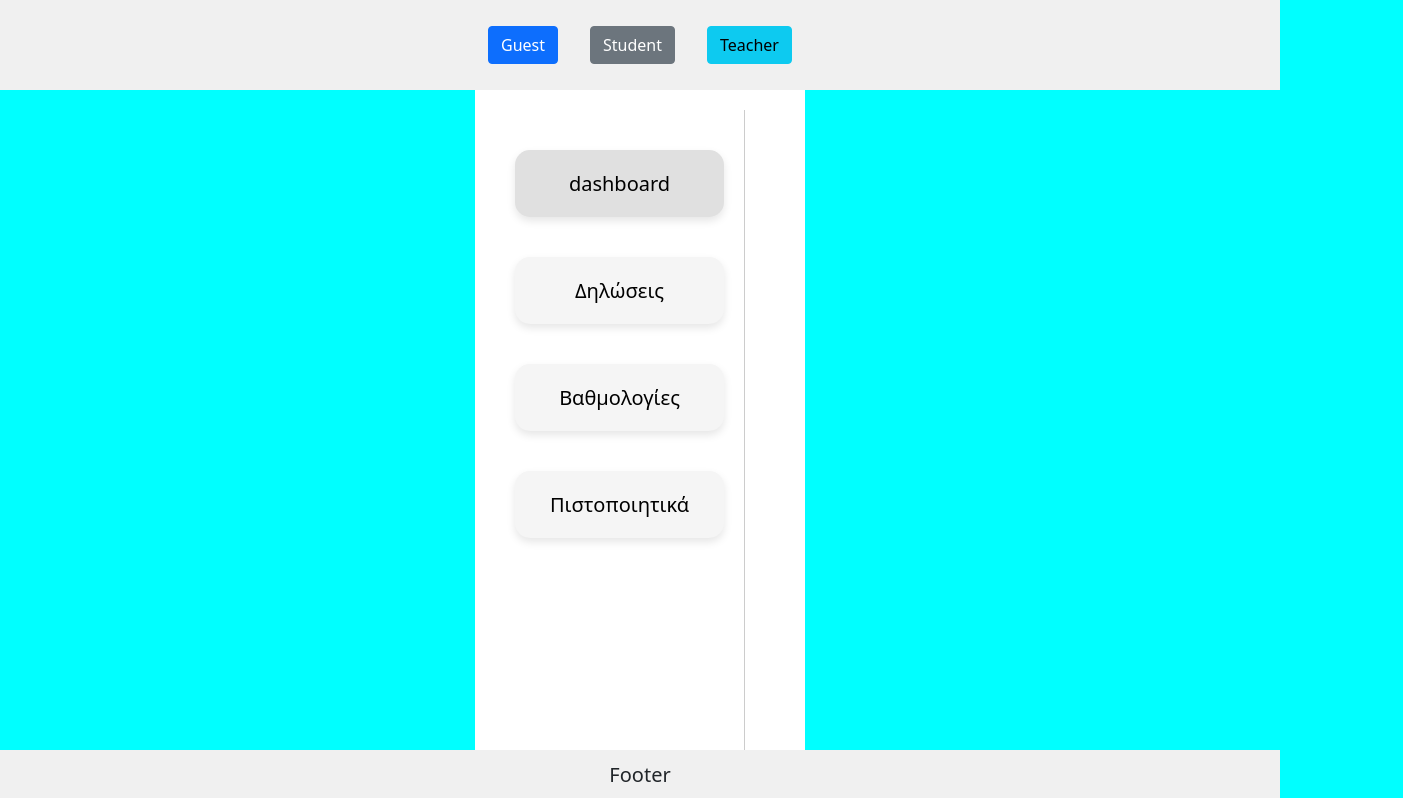
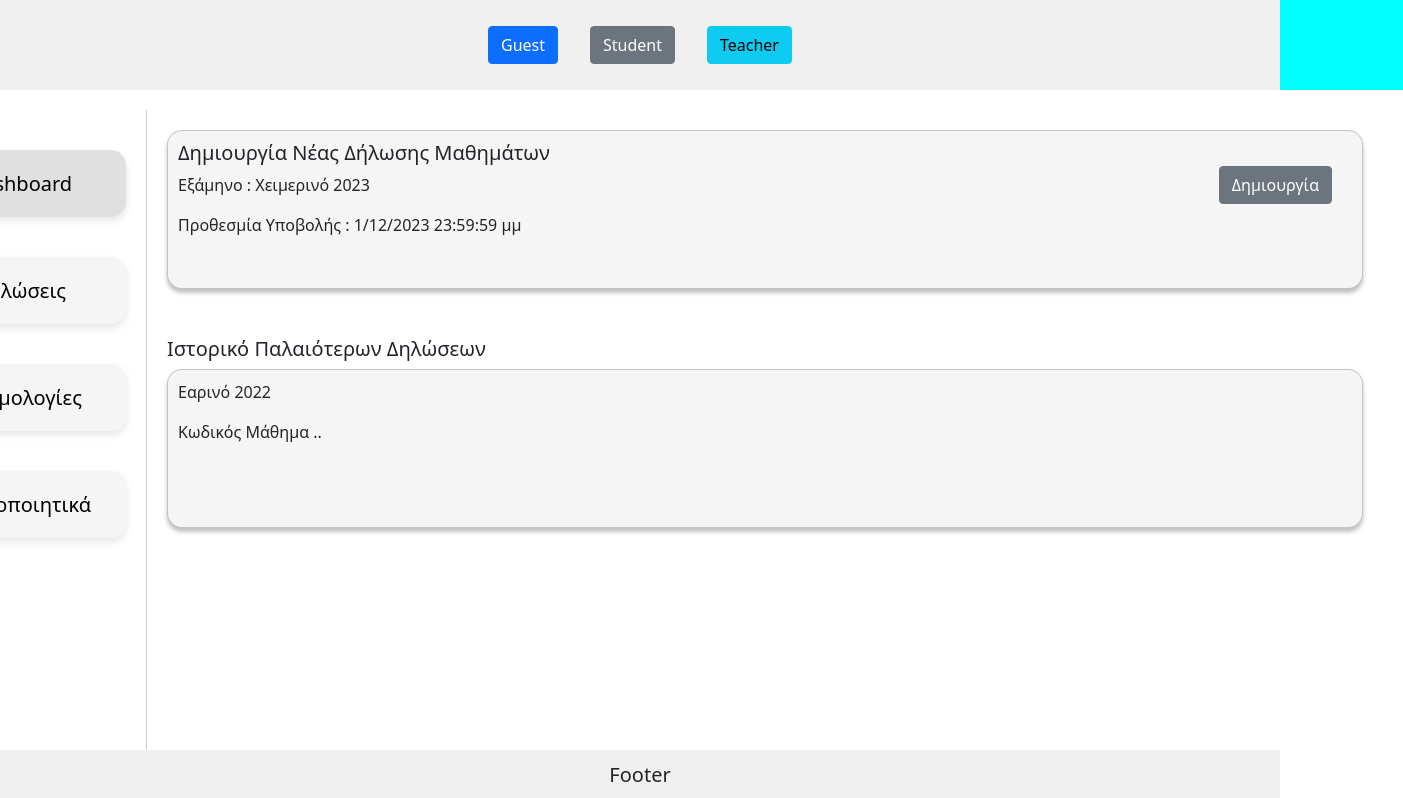
Before and after one commit to kostasalex/My_Studies-Redesign, a React (Vite) app in the folder client/: page /student/registration in a window 1280 px wide. Shown: the top 798 px of the page, 1403 px wide, since content can reach past the window. Built offline with nearby package versions, Linux system fonts and the light colour scheme.

Commit message:
feat(student): add registration page

```diff
--- a/client/src/components/UserSpecific/student/Student.jsx
+++ b/client/src/components/UserSpecific/student/Student.jsx
@@ -6,6 +6,7 @@
 import Home from "./home/Home"
 
 import styles from './Student.module.css';
+import Registration from './registration/Registration';
 
 
 export default function Student() {
@@ -20,7 +21,7 @@
   return (
     <div style={{ display: 'flex' }}>
       <Dashboard>
-      {['dashboard', 'declarations', 'grades', 'certificates'].map((path, index) => (
+      {['dashboard', 'registration', 'grades', 'certificates'].map((path, index) => (
           <button
             key={path}
             className={selected === path ? styles.selectedButton : ''}
@@ -34,7 +35,7 @@
         <Routes>
           <Route path="/" element={<Navigate replace to="dashboard" />} />
           <Route path="dashboard" element={<Home />} />
-          <Route path="declarations" element={<div>Δηλώσεις</div>} />
+          <Route path="registration" element={<Registration/>} />
           <Route path="grades" element={<div>Βαθμολογίες</div>} />
           <Route path="certificates" element={<div>Πιστοποιητικά</div>} />
           <Route path="profile" element={<div>Προφίλ</div>} />
--- /dev/null
+++ b/client/src/components/UserSpecific/student/registration/NewRegistration.jsx
@@ -0,0 +1,20 @@
+
+import styles from "./NewRegistration.module.css"
+
+const NewRegistration = () => {
+  return (
+    <div className={styles['new-registration']}>
+        <div className={styles['text']}>
+            <h5>Δημιουργία Νέας Δήλωσης Μαθημάτων</h5>
+            <p>Εξάμηνο : Χειμερινό 2023</p>
+            <p>Προθεσμία Υποβολής : 1/12/2023 23:59:59 μμ</p>
+            {/* <p>Προσοχή : Για να θεωρηθεί μια Δήλωση έγκυρη, πρέπει να γίνει οριστική υποβολή !</p> */}
+        </div>
+        <div>
+            <button className = "btn btn-secondary">Δημιουργία</button>
+        </div>
+    </div>
+  )
+}
+
+export default NewRegistration
--- /dev/null
+++ b/client/src/components/UserSpecific/student/registration/NewRegistration.module.css
@@ -0,0 +1,29 @@
+.new-registration{
+    display:flex;
+    justify-content: space-between;
+    width: 1196px;
+    height: 159px;
+    border-radius: 15px;
+    border: 1px solid rgba(0, 0, 0, 0.20);
+    background: #F6F5F5;
+    box-shadow: 0px 4px 4px 0px rgba(0, 0, 0, 0.25);
+}
+
+.new-registration div:last-child{
+    display: flex;
+    justify-content: center;
+    align-items: center;
+}
+
+.new-registration button{
+    margin-right: 30px;
+    margin-bottom: 50px;
+}
+
+.new-registration h5{
+
+}
+
+.text{
+    padding: 10px;
+}
--- /dev/null
+++ b/client/src/components/UserSpecific/student/registration/OldRegistrations.jsx
@@ -0,0 +1,18 @@
+
+
+import styles from "./OldRegistrations.module.css"
+
+const OldRegistrations = () => {
+  return (
+    <div className= "mt-5">
+        <h5>Ιστορικό Παλαιότερων Δηλώσεων</h5>
+        <div className={styles['table']}>
+            <p>Εαρινό 2022</p>
+            <p>Κωδικός   Μάθημα   ..</p>
+        </div>
+
+    </div>
+  )
+}
+
+export default OldRegistrations
--- /dev/null
+++ b/client/src/components/UserSpecific/student/registration/OldRegistrations.module.css
@@ -0,0 +1,11 @@
+.table{
+    display:flex;
+    flex-direction: column;
+    padding: 10px;
+    width: 1196px;
+    height: 159px;
+    border-radius: 15px;
+    border: 1px solid rgba(0, 0, 0, 0.20);
+    background: #F6F5F5;
+    box-shadow: 0px 4px 4px 0px rgba(0, 0, 0, 0.25);
+}
--- /dev/null
+++ b/client/src/components/UserSpecific/student/registration/Registration.jsx
@@ -0,0 +1,14 @@
+import NewRegistration from "./NewRegistration"
+import OldRegistrations from "./OldRegistrations"
+
+
+const Registration = () => {
+  return (
+    <div>
+        <NewRegistration/>
+        <OldRegistrations/>
+    </div>
+  )
+}
+
+export default Registration
```
Also changed, not shown: client/src/components/UserSpecific/student/registration/Registration.module.css (added).
